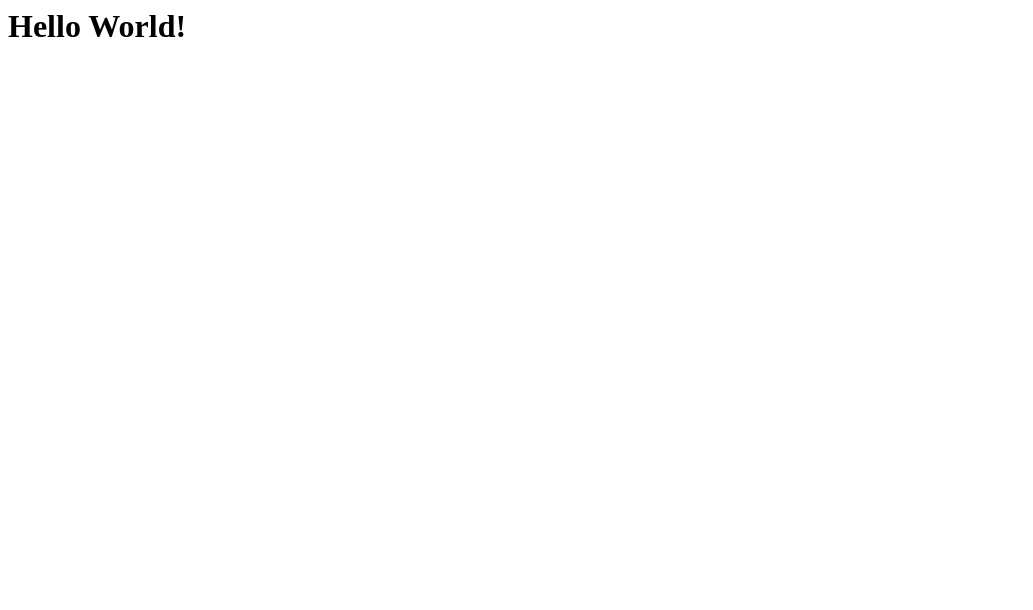
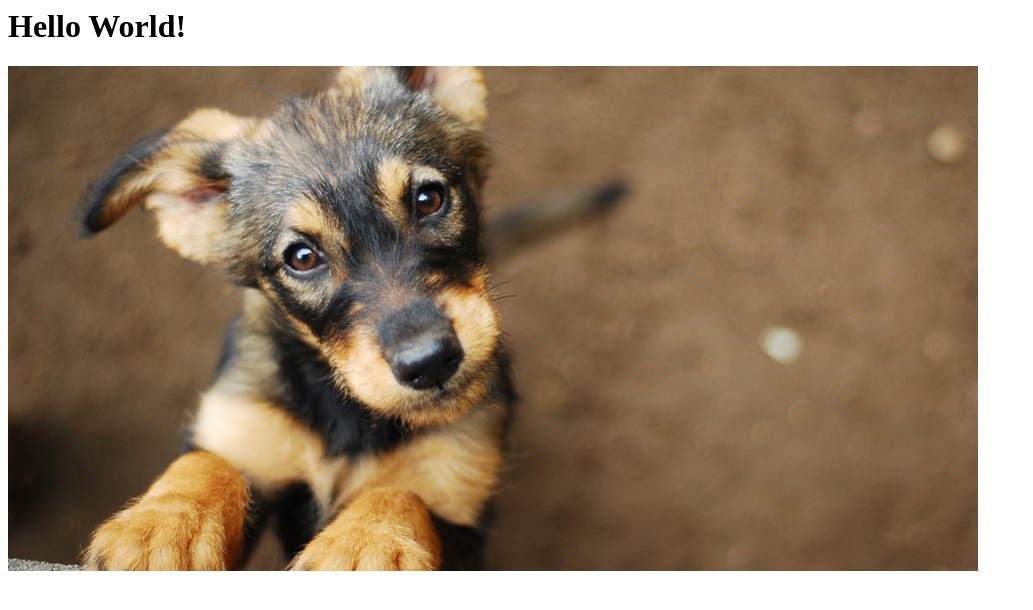
Before and after one commit to rdaneshjou/biods253-spring2021_test, a plain HTML site: page index.html in a window 1280 px wide. Shown: the whole page, without its empty margins (0-1033 px from the left). Drawn offline with Linux system fonts and the light colour scheme.

Commit message:
fixed typo

```diff
--- a/index.html
+++ b/index.html
@@ -3,6 +3,6 @@
 </head>
 <body>
 <h1> Hello World! </h1>
-<img rsc="image.jpg">
+<img src="image.jpg">
 </body>
 </html>
```
